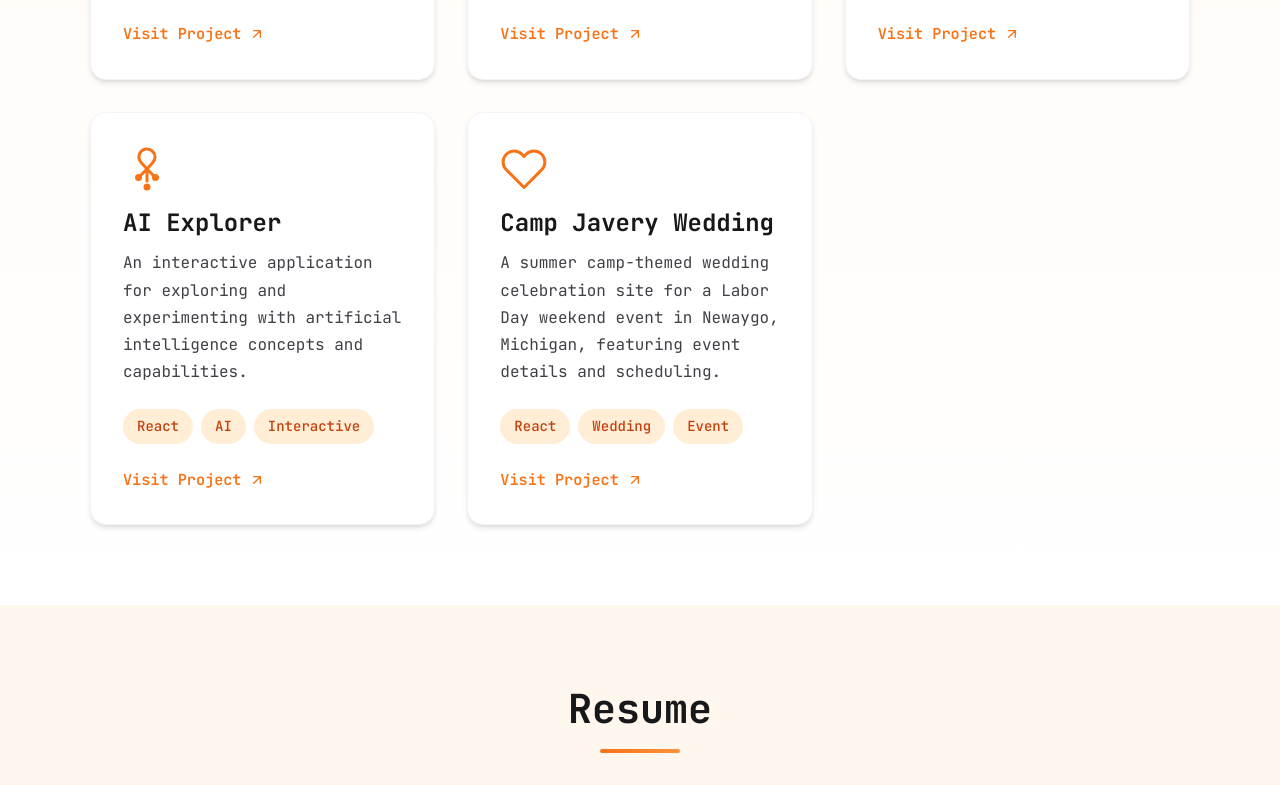
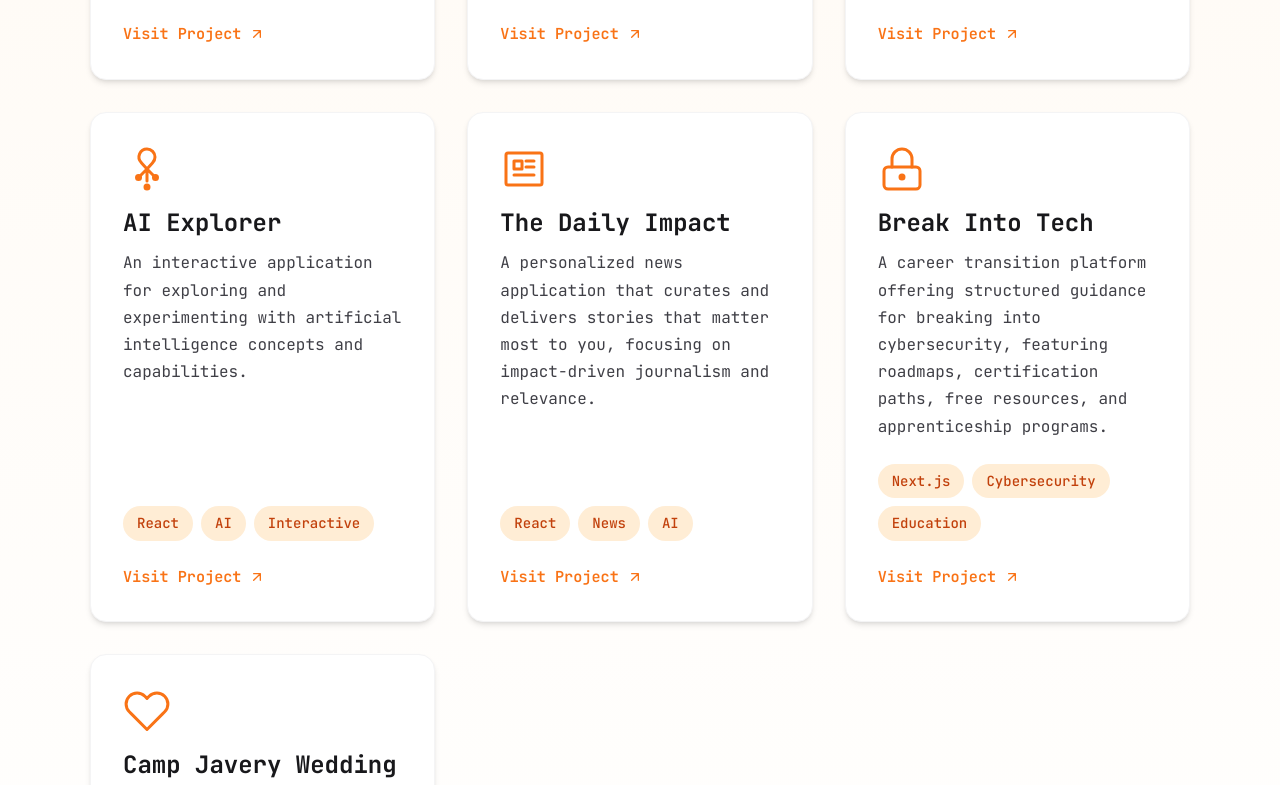
Before and after one commit to thejaredchapman/personal_websitee, a React (Vite) app: page / in a window 1280 px wide. Shown: the part 3315-4100 px from the top of the page. Built offline with nearby package versions, Linux system fonts and the light colour scheme.

Commit message:
Add Break Into Tech cybersecurity project
Co-Authored-By: Claude Opus 4.6 <noreply@anthropic.com>

```diff
--- a/src/components/ProjectsSection.jsx
+++ b/src/components/ProjectsSection.jsx
@@ -95,6 +95,31 @@ function ProjectsSection() {
       )
     },
     {
+      title: 'The Daily Impact',
+      description: 'A personalized news application that curates and delivers stories that matter most to you, focusing on impact-driven journalism and relevance.',
+      tags: ['React', 'News', 'AI'],
+      url: 'https://news-impact-app-omega.vercel.app/',
+      icon: (
+        <svg viewBox="0 0 24 24" fill="none" stroke="currentColor" strokeWidth="1.5" aria-hidden="true">
+          <path d="M4 4h16a1 1 0 011 1v14a1 1 0 01-1 1H4a1 1 0 01-1-1V5a1 1 0 011-1z" strokeLinecap="round" strokeLinejoin="round" />
+          <path d="M7 8h4v4H7zM13 8h4M13 11h4M7 15h10" strokeLinecap="round" strokeLinejoin="round" />
+        </svg>
+      )
+    },
+    {
+      title: 'Break Into Tech',
+      description: 'A career transition platform offering structured guidance for breaking into cybersecurity, featuring roadmaps, certification paths, free resources, and apprenticeship programs.',
+      tags: ['Next.js', 'Cybersecurity', 'Education'],
+      url: 'https://break-into-tech.vercel.app/cybersecurity',
+      icon: (
+        <svg viewBox="0 0 24 24" fill="none" stroke="currentColor" strokeWidth="1.5" aria-hidden="true">
+          <rect x="3" y="11" width="18" height="11" rx="2" ry="2" strokeLinecap="round" strokeLinejoin="round" />
+          <path d="M7 11V7a5 5 0 0110 0v4" strokeLinecap="round" strokeLinejoin="round" />
+          <circle cx="12" cy="16" r="1" fill="currentColor" />
+        </svg>
+      )
+    },
+    {
       title: 'Camp Javery Wedding',
       description: 'A summer camp-themed wedding celebration site for a Labor Day weekend event in Newaygo, Michigan, featuring event details and scheduling.',
       tags: ['React', 'Wedding', 'Event'],
```
